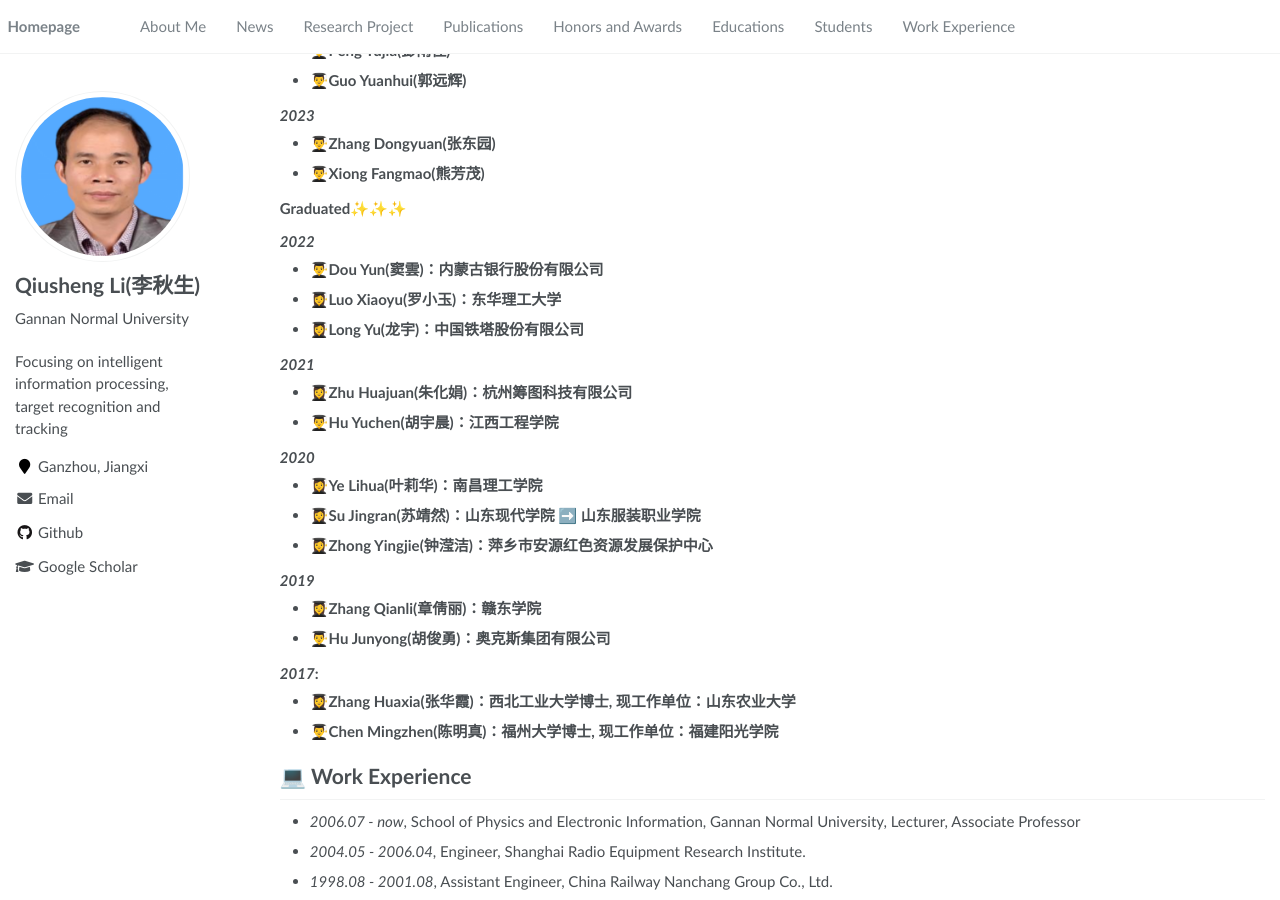
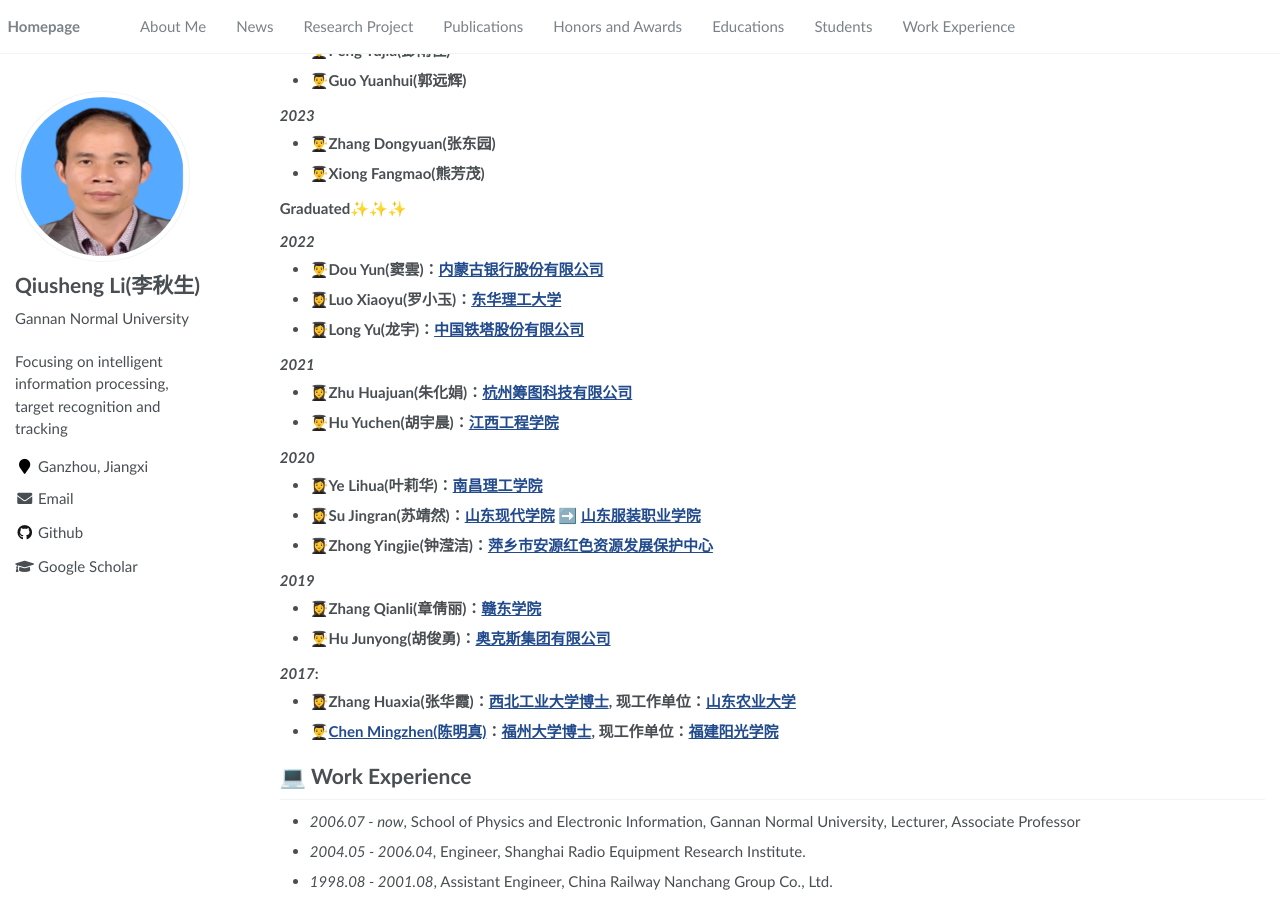
Before and after one commit to zhdongyuan/liqiusheng, a Jekyll site: the page built from _pages/about.md, in a window 1280 px wide and 900 px high, scrolled down 6194 px. Built offline with Jekyll 4.4.1, drawn with Linux system fonts in a browser that asks for light colours; part of the change alters nothing that is shown.

```diff
--- a/_pages/about.md
+++ b/_pages/about.md
@@ -198,26 +198,26 @@ My research interests include algorithm innovation and system application in rad
 ### Graduated✨✨✨
 
 #### *2022*
-- **👨‍🎓Dou Yun(窦雲)：内蒙古银行股份有限公司**
-- **👩‍🎓Luo Xiaoyu(罗小玉)：东华理工大学**
-- **👩‍🎓Long Yu(龙宇)：中国铁塔股份有限公司**
+- **👨‍🎓Dou Yun(窦雲)：[内蒙古银行股份有限公司](http://www.boimc.com.cn/aboutus/introduction/13934.html)**
+- **👩‍🎓Luo Xiaoyu(罗小玉)：[东华理工大学](https://www.ecut.edu.cn/main.htm)**
+- **👩‍🎓Long Yu(龙宇)：[中国铁塔股份有限公司](https://www.china-tower.com/)**
 
 #### *2021*
-- **👩‍🎓Zhu Huajuan(朱化娟)：杭州筹图科技有限公司**
-- **👨‍🎓Hu Yuchen(胡宇晨)：江西工程学院**
+- **👩‍🎓Zhu Huajuan(朱化娟)：[杭州筹图科技有限公司](http://choututech.com/)**
+- **👨‍🎓Hu Yuchen(胡宇晨)：[江西工程学院](https://www.jxue.edu.cn/)**
 
 #### *2020*
-- **👩‍🎓Ye Lihua(叶莉华)：南昌理工学院**
-- **👩‍🎓Su Jingran(苏靖然)：山东现代学院 ➡️ 山东服装职业学院**
-- **👩‍🎓Zhong Yingjie(钟滢洁)：萍乡市安源红色资源发展保护中心**
+- **👩‍🎓Ye Lihua(叶莉华)：[南昌理工学院](https://www.nut.edu.cn/)**
+- **👩‍🎓Su Jingran(苏靖然)：[山东现代学院](https://www.sdxd.edu.cn/) ➡️ [山东服装职业学院](https://www.sdfzxy.edu.cn/)**
+- **👩‍🎓Zhong Yingjie(钟滢洁)：[萍乡市安源红色资源发展保护中心](https://baike.baidu.com/item/%E8%90%8D%E4%B9%A1%E5%AD%A6%E9%99%A2%E5%AE%89%E6%BA%90%E7%BA%A2%E8%89%B2%E6%96%87%E5%8C%96%E7%A0%94%E7%A9%B6%E4%B8%AD%E5%BF%83/24259551)**
 
 #### *2019*
-- **👩‍🎓Zhang Qianli(章倩丽)：赣东学院**
-- **👨‍🎓Hu Junyong(胡俊勇)：奥克斯集团有限公司**
+- **👩‍🎓Zhang Qianli(章倩丽)：[赣东学院](https://www.gdc.edu.cn)**
+- **👨‍🎓Hu Junyong(胡俊勇)：[奥克斯集团有限公司](https://www.auxgroup.com/about.html)**
 
 #### *2017*:
-- **👩‍🎓Zhang Huaxia(张华霞)：西北工业大学博士, 现工作单位：山东农业大学**
-- **👨‍🎓Chen Mingzhen(陈明真)：福州大学博士, 现工作单位：福建阳光学院**
+- **👩‍🎓Zhang Huaxia(张华霞)：[西北工业大学博士](https://www.nwpu.edu.cn/), 现工作单位：[山东农业大学](https://www.sdau.edu.cn/)**
+- **👨‍🎓[Chen Mingzhen(陈明真)](https://gyhlw.ygu.edu.cn/info/1098/1826.htm)：[福州大学博士](https://www.fzu.edu.cn/), 现工作单位：[福建阳光学院](https://www.ygu.edu.cn/)**
 
 # 💻 Work Experience
 
```
